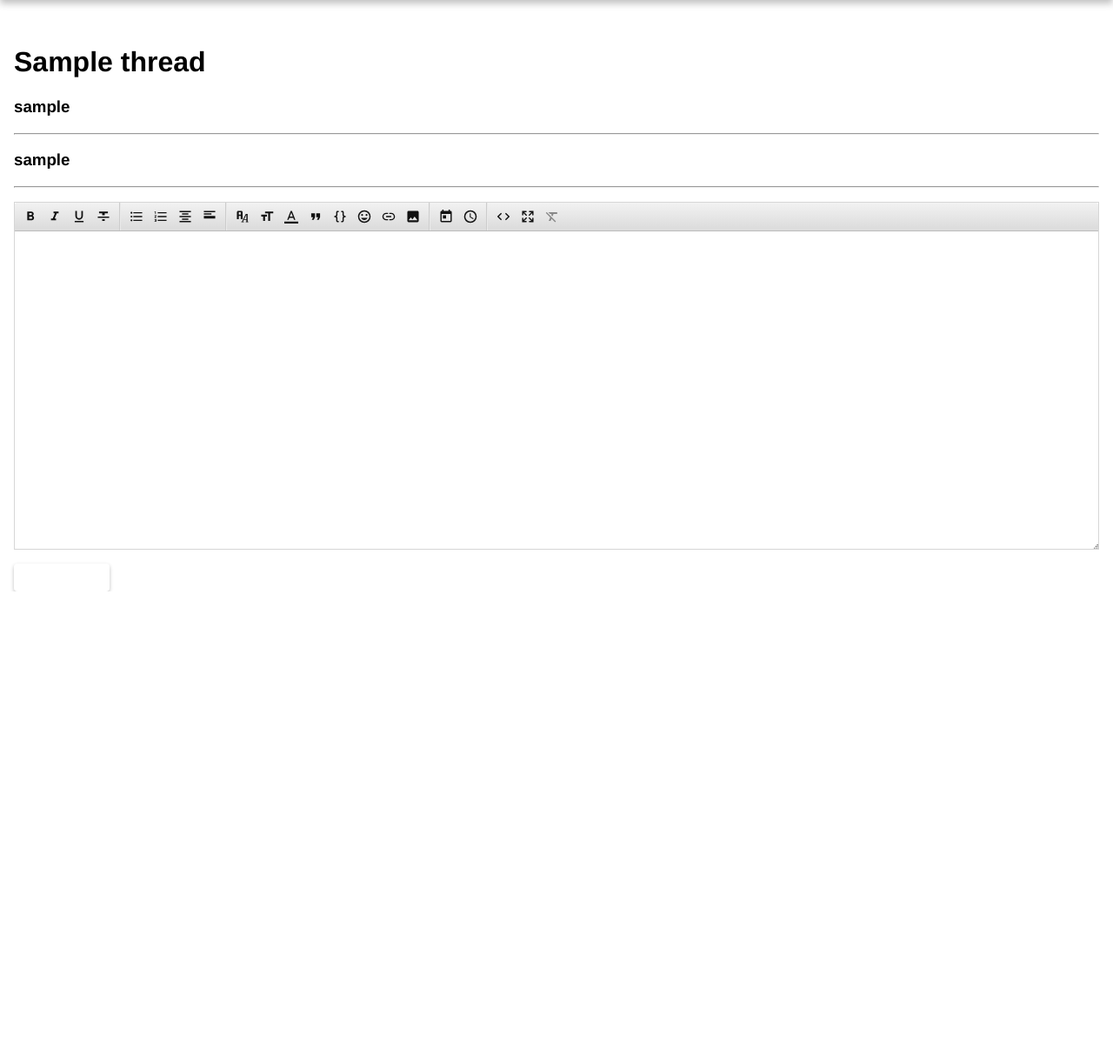
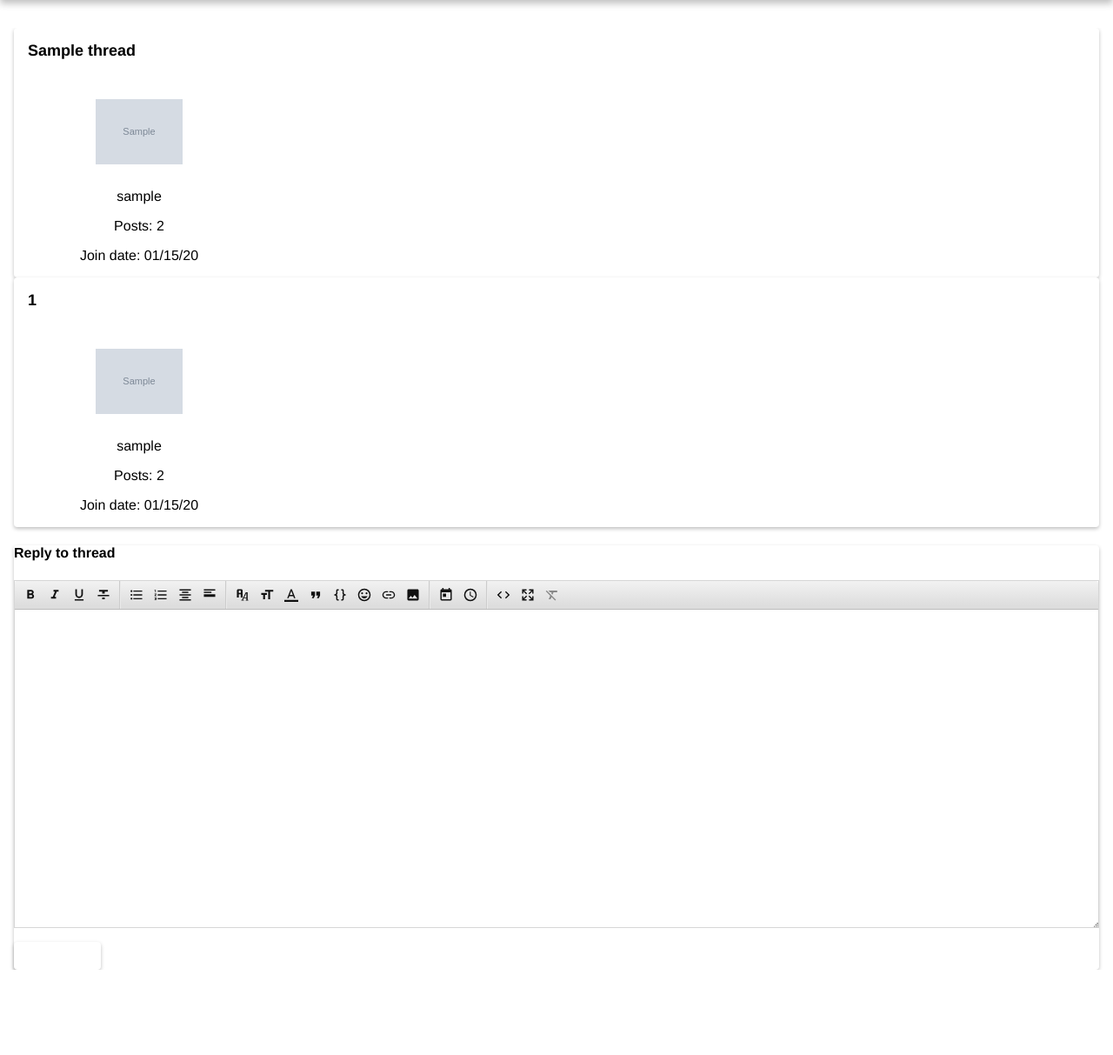
Before and after one commit to Punkweb/PunkwebBB, a Django app: page /thread/00000000-0000-0000-0000-000000000001/ in a window 1280 px wide. Shown: the part 60-1273 px from the top of the page at 87% size. Before the commit the page ends 740 px from the top, so only its background shows below. Run offline with Django 4.2, Linux system fonts and the light colour scheme; a user stored in the database is signed in; tables that the repository leaves empty hold one stand-in row (values such as "Sample post"); grey boxes marked "Sample" are stand-in pictures.

Commit message:
Style thread detail page

```diff
--- /dev/null
+++ b/punkweb_bb/static/punkweb_bb/thread-detail.css
@@ -0,0 +1,58 @@
+.thread {
+
+}
+
+.thread__header {
+  align-items: center;
+  display: flex;
+  justify-content: space-between;
+  padding: 1rem;
+}
+
+.thread__title {
+  font-size: 18px;
+  font-weight: bold;
+}
+
+.thread__body {
+  display: flex;
+  padding: 1rem;
+}
+
+.thread__user {
+  align-items: center;
+  border-right: 2px solid var(--oc-gray-4);
+  display: flex;
+  flex: 0 0 256px;
+  flex-direction: column;
+  gap: 1rem;
+  padding: 0 1rem;
+}
+
+.thread__user__image {
+  height: 100px;
+  width: 100px;
+}
+
+.thread__user__image img {
+  object-fit: contain;
+  height: 100%;
+  width: 100%;
+}
+
+.thread__main {
+  display: flex;
+  flex: 1;
+  flex-direction: column;
+}
+
+.thread__content {
+  flex: 1;
+  padding: 0 1rem 1rem 1rem;
+
+}
+
+.thread__signature {
+  border-top: 2px solid var(--oc-gray-4);
+  padding: 1rem;
+}
--- a/punkweb_bb/templates/punkweb_bb/thread_detail.html
+++ b/punkweb_bb/templates/punkweb_bb/thread_detail.html
@@ -1,6 +1,11 @@
 {% extends 'punkweb_bb/base.html' %}
 
+{% load static %}
+
+{% block title_prefix %}{{thread.title}} | {% endblock %}
+
 {% block extra_head %}
+<link rel="stylesheet" href="{% static 'punkweb_bb/thread-detail.css' %}" />
 {{post_form.media.css}}
 {% endblock %}
 
@@ -10,29 +15,75 @@
 
 {% block content %}
 
-<h1>{{thread.title}}</h1>
-
-<h3>{{thread.user.username}}</h3>
-
-<div>{{thread.content.rendered}}</div>
-
-<hr />
+<div class="pw-card fluid">
+  <div class="thread">
+    <div class="thread__header">
+      <div class="thread__title">{{thread.title}}</div>
+    </div>
+    <div class="thread__body">
+      <div class="thread__user">
+        <div class="thread__user__image">
+          <img src="{{thread.user.profile.image.url}}" alt="{{thread.user.username}}" />
+        </div>
+        <div>{{thread.user.username}}</div>
+        <div>Posts: {{thread.user.profile.post_count}}</div>
+        <div>
+          Join date: {{thread.user.profile.created_at|date:"m/d/y"}}
+        </div>
+      </div>
+      <div class="thread__main">
+        <div class="thread__content">
+          {{thread.content.rendered}}
+        </div>
+        <div class="thread__signature">
+          {{thread.user.profile.signature.rendered}}
+        </div>
+      </div>
+    </div>
+  </div>
+</div>
 
 {% for post in thread.posts.all %}
-<h3>{{post.user.username}}</h3>
+<div class="pw-card fluid">
+  <div class="thread">
+    <div class="thread__header">
+      <div class="thread__title">{{ forloop.counter }}</div>
+    </div>
+    <div class="thread__body">
+      <div class="thread__user">
+        <div class="thread__user__image">
+          <img src="{{post.user.profile.image.url}}" alt="{{post.user.username}}" />
+        </div>
+        <div>{{post.user.username}}</div>
+        <div>Posts: {{post.user.profile.post_count}}</div>
+        <div>
+          Join date: {{post.user.profile.created_at|date:"m/d/y"}}
+        </div>
+      </div>
+      <div class="thread__main">
+        <div class="thread__content">
           {{post.content.rendered}}
+        </div>
+        <div class="thread__signature">
+          {{post.user.profile.signature.rendered}}
+        </div>
+      </div>
+    </div>
+  </div>
+</div>
 {% endfor %}
 
-<hr />
-
 {% if request.user.is_authenticated %}
+<div class="pw-card fluid">
+  <h4>Reply to thread</h4>
   <form action="{% url 'punkweb_bb:post_create' thread.id %}" method="post">
     {% csrf_token %}
     <p>
       <textarea name="content" cols="40" rows="10" class="bbcode-editor" required id="id_content"></textarea>
     </p>
-  <button class="pw-button raised" type="submit">Create Post</button>
+    <button class="pw-button raised" type="submit">Post reply</button>
   </form>
+</div>
 {% endif %}
 
 {% endblock %}
```
Lines whose indentation alone changed are shown as unchanged.
